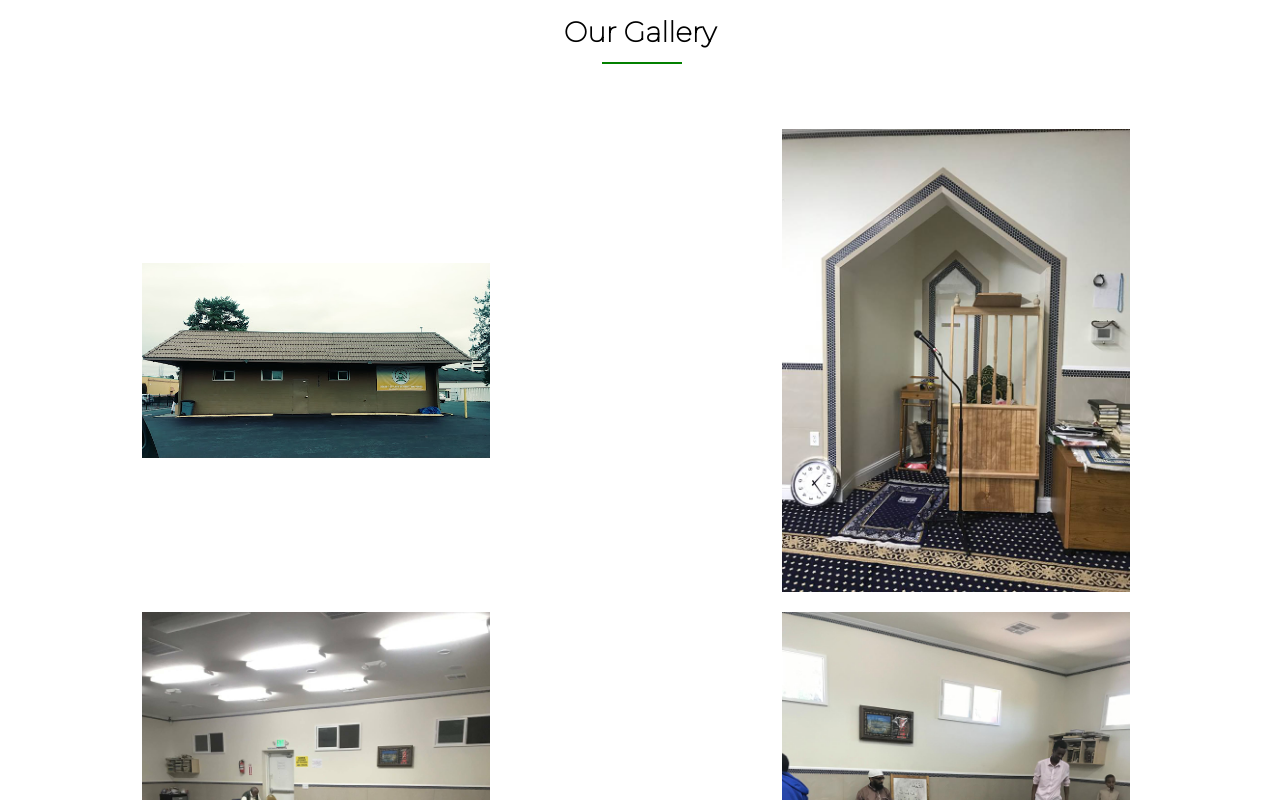
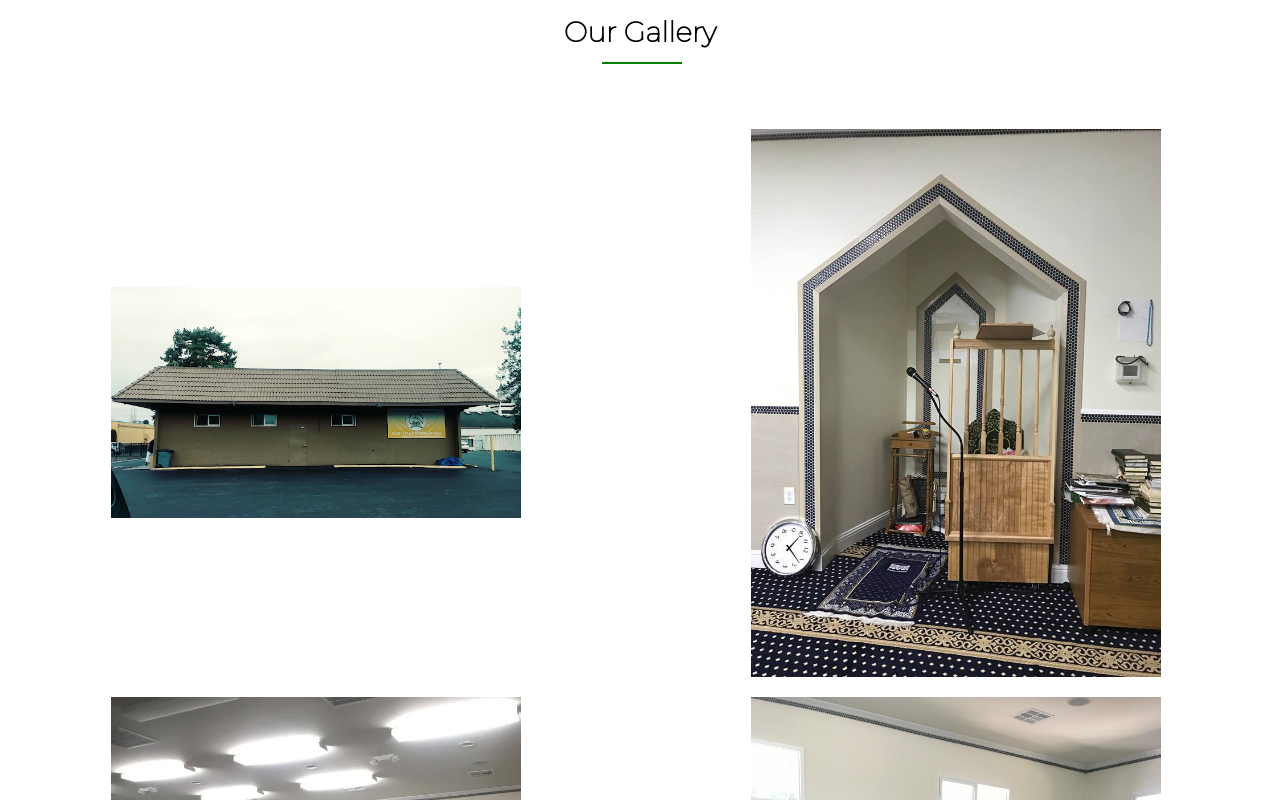
Before and after one commit to nabdi7/masjid, a React (Create React App) app: page / in a window 1280 px wide. Shown: the part 1420-2220 px from the top of the page. Built offline with nearby package versions, Linux system fonts and the light colour scheme.

Commit message:
first commit

```diff
--- a/src/components/Events.css
+++ b/src/components/Events.css
@@ -8,7 +8,8 @@ h1 {
   justify-content: center;
   flex-wrap: wrap;
   margin: 0;
-  margin-top: 1rem;
+  margin-top: 3rem;
+  margin-bottom: 3rem;
 }
 
 /* Styles for the calendar */
@@ -125,6 +126,7 @@ h1 {
   border: 1px solid #ccc;
   border-radius: 8px;
   box-shadow: 0 2px 4px rgba(0, 0, 0, 0.1);
+  margin-bottom: 3rem;
 }
 
 .class-time h2 {
--- a/src/components/Home.css
+++ b/src/components/Home.css
@@ -173,7 +173,7 @@
 }
 
 .gallery-box img {
-    max-width: 55%;
+    max-width: 65%;
     height: auto;
 }
 .masjid-everyone {
```
